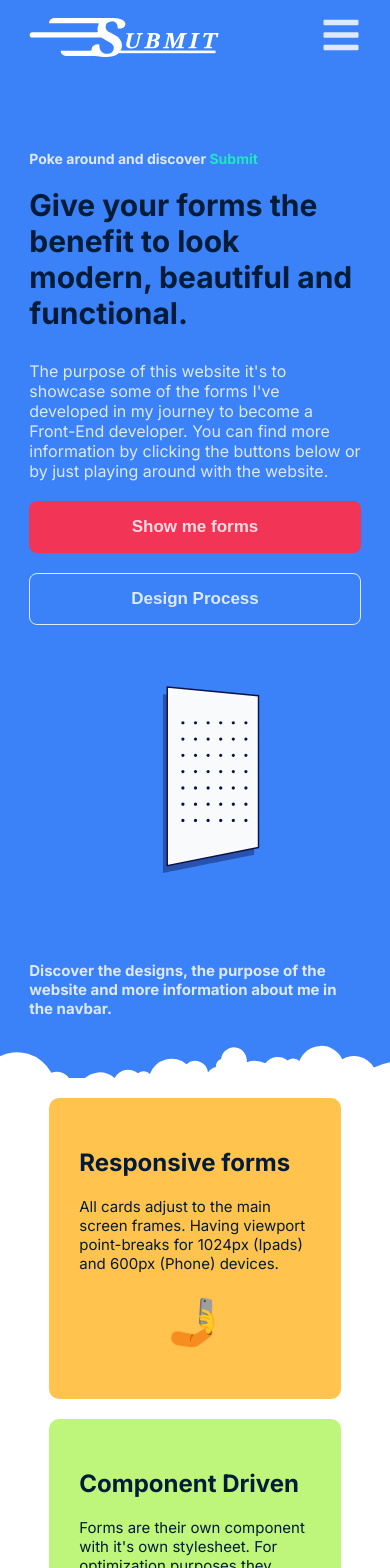
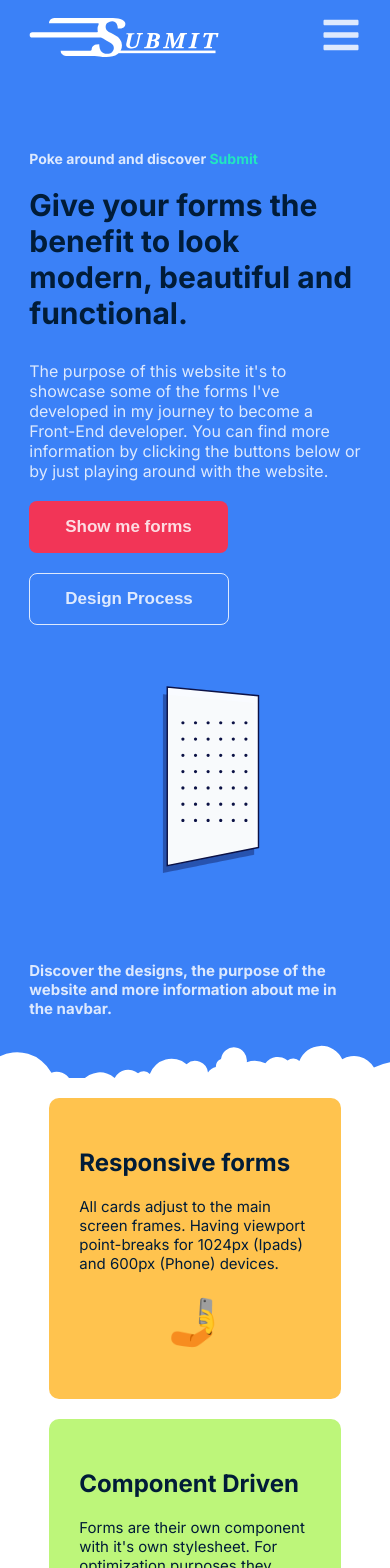
Before and after one commit to jonoise/frontendmentor-challenges, a React (Create React App) app in the folder submit-forms/: page / in a window 390 px wide. Shown: the top 1568 px of the page. Built offline with nearby package versions, Linux system fonts and the light colour scheme.

Commit message:
general changes styles...

```diff
--- a/submit-forms/src/App.css
+++ b/submit-forms/src/App.css
@@ -6,6 +6,7 @@
   --main-color-hover: #6ba1ff;
   --sec-color: #f23557;
   --dark-color: #011c38;
+  --dark-bg-color: #111b25;
   --alt-color: #775ada;
   --sec-alt-color: #21e6c1;
   --white: rgba(255, 255, 255, 0.829);
@@ -69,8 +70,14 @@ img {
   margin-left: 4rem;
 }
 
+/* ELEMENTS */
+
 .container {
   width: 85%
+}
+
+.form-container {
+  width: 85%;
 }
 
 .flex {
@@ -111,7 +118,7 @@ img {
 
 .btn-primary:hover {
   background-color: var(--sec-color);
-  color: var(--white-hover)
+  color: var(--white-transparent)
 }
 
 /* SECONDARY BTN */
@@ -137,3 +144,9 @@ img {
   background-color: var(--white);
   color: var(--main-color);
 }
+
+@media screen and (max-width: 786px) {
+  .form-container {
+    width: 100%;
+  }
+}
--- a/submit-forms/src/App.js
+++ b/submit-forms/src/App.js
@@ -2,6 +2,8 @@ import React from "react";
 import Navbar from "./Components/Navbar/Navbar";
 import Home from "./Components/Home/Home";
 import Footer from "./Components/Footer/Footer";
+import Forms from "./Components/Forms/Forms";
+import F1 from "./Components/Forms/Form-01/F1Container";
 import { Switch, Route } from "react-router-dom";
 import "./App.css";
 
@@ -11,6 +13,8 @@ function App() {
       <Navbar />
       <Switch>
         <Route exact path={"/"} component={Home} />
+        <Route exact path={"/forms"} component={Forms} />
+        <Route path={"/forms/1"} component={F1} />
       </Switch>
       <Footer />
     </div>
--- a/submit-forms/src/Components/Footer/Footer.css
+++ b/submit-forms/src/Components/Footer/Footer.css
@@ -1,5 +1,5 @@
 .footer__component {
-    background-color: var(--dark-color);
+    background-color: var(--dark-bg-color);
     min-height: 30vh;
     color: var(--white)
 }
--- a/submit-forms/src/Components/Home/Hero.jsx
+++ /dev/null
@@ -1,59 +0,0 @@
-import React from "react";
-import Lottie from "react-lottie-player";
-import animationData from "./Lotties/24094-7.json";
-
-function Hero() {
-  return (
-    <section className="home">
-      <div className="container">
-        <div className="home__content">
-          <div className="home__left-box">
-            <div className="head mb-3">
-              <h3 className="pseudo-title mb-2">
-                Poke around and discover{" "}
-                <span className="formatted">Submit</span>
-              </h3>
-              <h1 className="head-title">
-                Give your forms the benefit to look modern, beautiful and
-                functional.
-              </h1>
-            </div>
-            <div className="body">
-              <p className="body-text mb-2">
-                The purpose of this website it's to showcase some of the forms
-                I've developed in my journey to become a Front-End developer.
-                You can find more information by clicking the buttons below or
-                by just playing around with the website.
-              </p>
-            </div>
-            <div className="cta-box">
-              <button className="btn btn-secondary">Show me forms</button>
-              <button className="btn btn-outline second-btn">
-                Design Process
-              </button>
-            </div>
-          </div>
-          <div className="home__right-box">
-            <div className="animation-box">
-              <Lottie
-                animationData={animationData}
-                play
-                loop
-                className="lottie-1"
-              />
-            </div>
-            <h3 className="lottie-text">
-              Discover the designs, the purpose of the website and more
-              information about me in the navbar.
-            </h3>
-          </div>
-        </div>
-      </div>
-      <div className="clouds">
-        <img src="./images/clouds.svg" alt="" />
-      </div>
-    </section>
-  );
-}
-
-export default Hero;
--- a/submit-forms/src/Components/Home/Home.jsx
+++ b/submit-forms/src/Components/Home/Home.jsx
@@ -1,6 +1,6 @@
 import React from "react";
 import Cards from "./Cards/Cards";
-import Hero from "./Hero";
+import Hero from "./Hero/Hero";
 import "./Home.css";
 
 function Home() {
```
